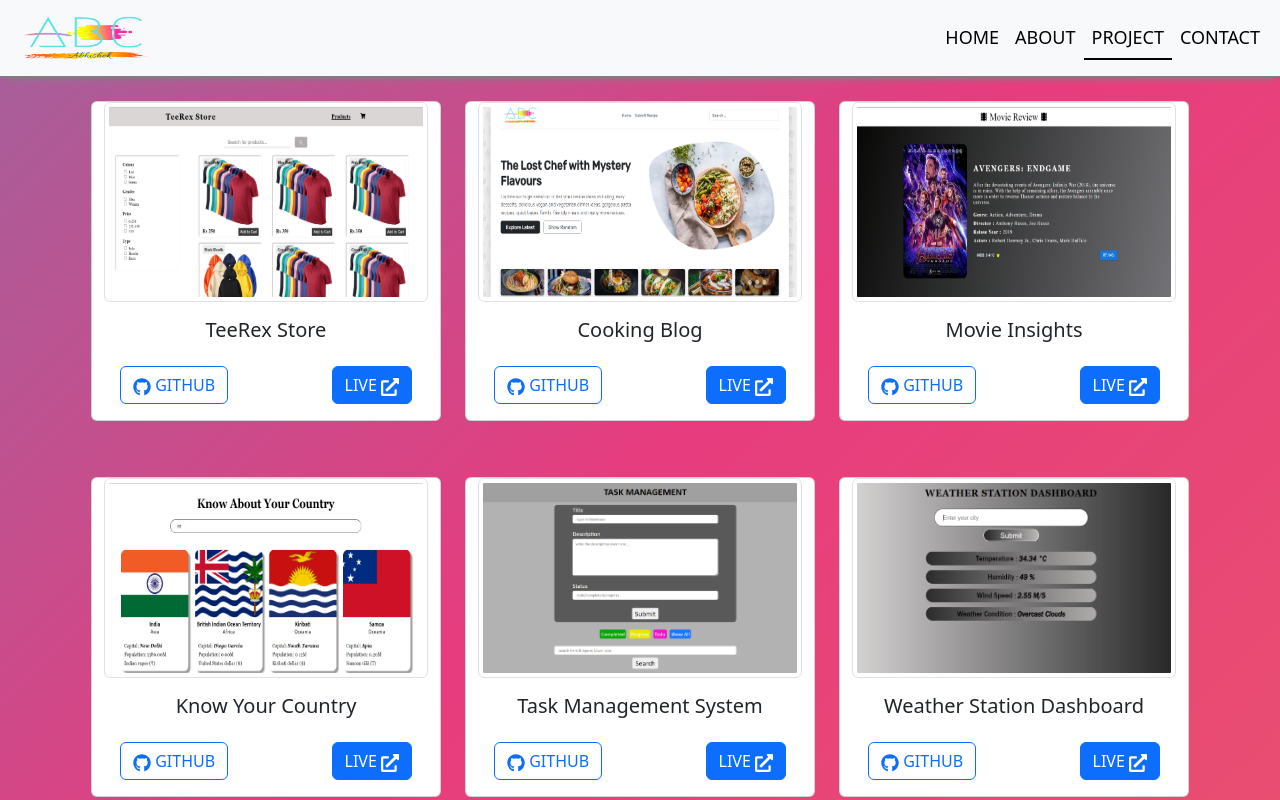
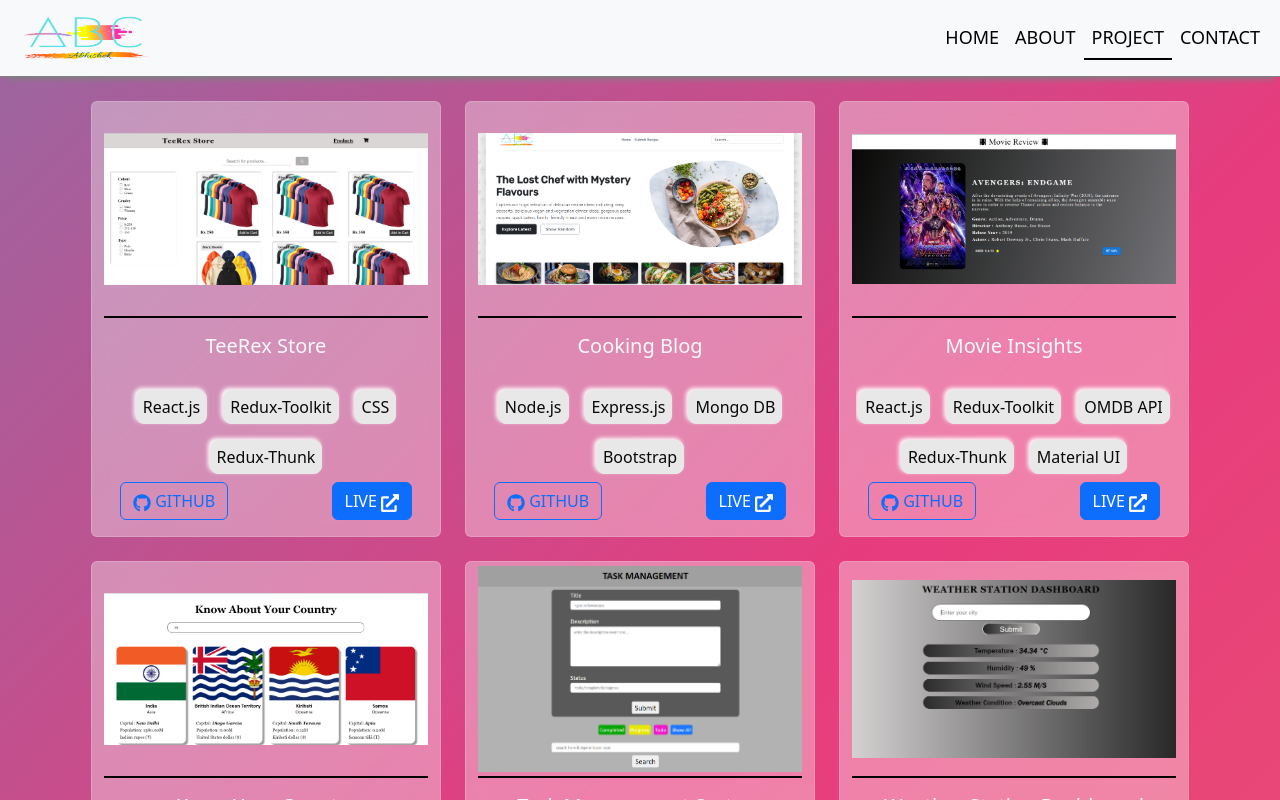
Before and after one commit to abhishekbauri/my-portfolio, a React (Vite) app: page /project in a window 1280 px wide. Shown: the top 800 px of the page. Built offline with nearby package versions, Linux system fonts and the light colour scheme.

Commit message:
completed project section

```diff
--- a/package.json
+++ b/package.json
@@ -12,8 +12,6 @@
   "dependencies": {
     "@emotion/react": "^11.11.1",
     "@emotion/styled": "^11.11.0",
-    "@mui/icons-material": "^5.14.9",
-    "@mui/material": "^5.14.9",
     "framer-motion": "^10.16.4",
     "prettier": "^3.2.4",
     "react": "^18.2.0",
--- a/src/component/components.css
+++ b/src/component/components.css
@@ -35,3 +35,19 @@
 .newBtn:hover {
   color: #ffffff;
 }
+
+/* labels css */
+.labels {
+  width: fit-content;
+  color: #090909;
+  padding: 4px 6px;
+  border-radius: 0.5em;
+  background: #e8e8e8;
+  border: 1px solid #e8e8e8;
+  transition: all 0.3s;
+  box-shadow: -2px -2px 4px #ffffff;
+}
+.labels:hover {
+  box-shadow: 2px 2px 4px #c5c5c5;
+  /* -2px -2px 4px #ffffff; */
+}
--- /dev/null
+++ b/src/component/labels/Labels.jsx
@@ -0,0 +1,8 @@
+/* eslint-disable react/prop-types */
+import "../components.css";
+
+const Labels = ({ title }) => {
+  return <button className="labels">{title}</button>;
+};
+
+export default Labels;
--- a/src/constant/constant.js
+++ b/src/constant/constant.js
@@ -50,6 +50,7 @@
   {
     imageUrl: teeRexStore,
     title: "TeeRex Store",
+    techStack: ["React.js", "Redux-Toolkit", "CSS", "Redux-Thunk"],
     githubUrl: "https://github.com/abhishekbauri/Tee_Rex_Store",
     liveUrl: "https://akb-teerex-store.netlify.app/",
     id: 1,
@@ -58,6 +59,7 @@
   {
     imageUrl: cookingBlog,
     title: "Cooking Blog",
+    techStack: ["Node.js", "Express.js", "Mongo DB", "Bootstrap"],
     githubUrl: "https://github.com/abhishekbauri/Cooking_Blog",
     liveUrl: "https://cooking-blog-akb.vercel.app/",
     id: 2,
@@ -65,6 +67,13 @@
   {
     imageUrl: movieReview,
     title: "Movie Insights",
+    techStack: [
+      "React.js",
+      "Redux-Toolkit",
+      "OMDB API",
+      "Redux-Thunk",
+      "Material UI",
+    ],
     githubUrl: "https://github.com/abhishekbauri/movie-review",
     liveUrl: "https://movie-reviews-by-akb.netlify.app/",
     id: 3,
@@ -72,6 +81,7 @@
   {
     imageUrl: countryFlag,
     title: "Know Your Country",
+    techStack: ["React.js", "JavaScript", "CSS"],
     githubUrl: "https://github.com/abhishekbauri/Country-Flag",
     liveUrl: "https://know-about-your-country.netlify.app/",
     id: 4,
@@ -79,6 +89,7 @@
   {
     imageUrl: taskManagementSystem,
     title: "Task Management System",
+    techStack: ["React.js", "JavaScript", "Local Storage", "CSS"],
     githubUrl: "https://github.com/abhishekbauri/Task-Management-System",
     liveUrl: "https://abhishekbauri.github.io/Task-Management-System/",
     id: 5,
@@ -86,6 +97,7 @@
   {
     imageUrl: weatherStationDashboard,
     title: "Weather Station Dashboard",
+    techStack: ["React.js", "JavaScript", "CSS"],
     githubUrl: "https://github.com/abhishekbauri/Weather-Station-Dashboard",
     liveUrl: "https://weather-station-dashboard.netlify.app/",
     id: 6,
@@ -93,6 +105,7 @@
   {
     imageUrl: userManagementSystem,
     title: "User Management System",
+    techStack: ["Node.js", "Express.js", "Mongo DB", "CSS"],
     githubUrl: "https://github.com/abhishekbauri/UserManagementSystem",
     liveUrl: "https://youtu.be/adQsAzgKb-o?si=kEbe2mAP2Z6l57nb",
     id: 7,
@@ -101,12 +114,9 @@
   {
     imageUrl: nikePage,
     title: "Nike Static Page",
+    techStack: ["React.js", "Tailwind CSS", "JavaScript"],
     githubUrl: "https://github.com/abhishekbauri/static-landing-page-nike",
     liveUrl: "https://nike-static-landing-page.netlify.app/",
     id: 8,
   },
 ];
-
-export const aboutDesc = `I am a passionate Software Developer with a strong foundation in Electronics and Communication Engineering graduating from the prestigious college of National Institute of Technology, Jamshedpur. Throughout my professional journey, I have honed my ability to work effectively in fast-paced environments, collaborate with cross-functional teams, and deliver high-quality results within deadlines. I am skilled at problem-solving, analytical thinking, and adapting to new technologies and frameworks.`;
-
-export const kreditBeeExp = `During my internship at KreditBee, I had the opportunity to work as a Frontend Developer, where I honed my expertise in building and maintaining intuitive and user-friendly interfaces. Leveraging my proficiency in React.js, JavaScript and TypeScript, I contributed to the development and maintenance of robust software solutions. Collaborating closely with cross-functional teams, I ensured seamless integration and delivered high-quality products that exceeded client expectations.`;
--- a/src/section/Project.css
+++ b/src/section/Project.css
@@ -16,3 +16,16 @@
     background-position: 0% 50%;
   }
 }
+
+.project-card {
+  background: rgba(255, 255, 255, 0.35);
+  -webkit-backdrop-filter: blur(10px);
+  backdrop-filter: blur(10px);
+  border: 1px solid rgba(255, 255, 255, 0.175);
+}
+
+.card-img-top {
+  aspect-ratio: 3/2;
+  object-fit: contain;
+  border-bottom: 2px solid black;
+}
--- a/src/section/Project.jsx
+++ b/src/section/Project.jsx
@@ -4,29 +4,39 @@
 import { Link } from "react-router-dom";
 
 import "./Project.css";
+import Labels from "../component/labels/Labels";
 
 const Project = () => {
   return (
     <Layout>
       <div className="container-fluid projects">
-        <div className="row d-flex gap-4 flex-wrap justify-content-center align-items-center row-gap-2">
+        <div className="row p-4 d-flex gap-4 flex-wrap justify-content-center align-items-center row-gap-4">
           {projectDetails.map((project) => (
             <div
-              className="card  mt-4 mb-4"
+              className="card project-card"
               key={project.id}
               style={{ width: "350px" }}
             >
               <img
-                src={project.imageUrl}
-                alt={project.title}
-                className="img-fluid img-thumbnail"
-                style={{ height: "200px" }}
+                src={project?.imageUrl}
+                alt={project?.title}
+                className="card-img-top"
               />
               <div className="card-body">
-                <h5 className="card-title text-center mb-4">{project.title}</h5>
+                <h5 className="card-title text-center text-light text-capitalize mb-4">
+                  {project?.title}
+                </h5>
+                <div
+                  className="row d-flex align-items-center overflow-auto justify-content-center pt-2 pb-2 gap-lg-3 gap-2"
+                  style={{ height: "100px" }}
+                >
+                  {project?.techStack.map((ele, ind) => (
+                    <Labels key={ind} title={ele} />
+                  ))}
+                </div>
                 <div className="d-flex justify-content-between">
                   <Link
-                    to={project.githubUrl}
+                    to={project?.githubUrl}
                     target="_blank"
                     className="btn btn-outline-primary text-uppercase"
                   >
--- a/src/section/Skills.css
+++ b/src/section/Skills.css
@@ -43,3 +43,9 @@
   font-family: Georgia, "Times New Roman", Times, serif;
   text-underline-offset: 0.6rem;
 }
+
+.skills-img {
+  width: 150px;
+  aspect-ratio: 1/1;
+  object-fit: contain;
+}
--- a/src/section/Skills.jsx
+++ b/src/section/Skills.jsx
@@ -1,7 +1,9 @@
+import { skillsImg } from "../constant/constant.js";
+import Layout from "../component/layout/Layout.jsx";
+import Button from "../component/buttons/Button.jsx";
+
 import "./Skills.css";
 
-import { skillsImg } from "../constant/constant.js";
-import Layout from "../component/layout/Layout.jsx";
 const Skills = () => {
   return (
     <Layout>
@@ -16,10 +18,12 @@
               src={item.src}
               alt={item.alt}
               key={index}
-              className="img-fluid img-thumbnail"
-              style={{ width: "150px", height: "150px" }}
+              className="img-fluid img-thumbnail skills-img"
             />
           ))}
+        </div>
+        <div className="row d-flex justify-content-center pb-4 pt-2">
+          <Button title="Projects !" url="/project" />
         </div>
       </div>
     </Layout>
```
Also changed, not shown: 1 other file (tests, documents, lock files or other folders).
